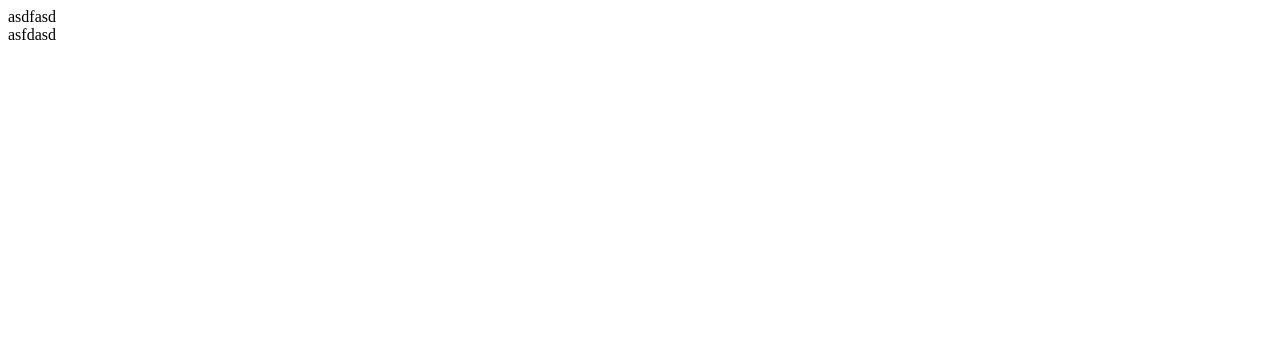
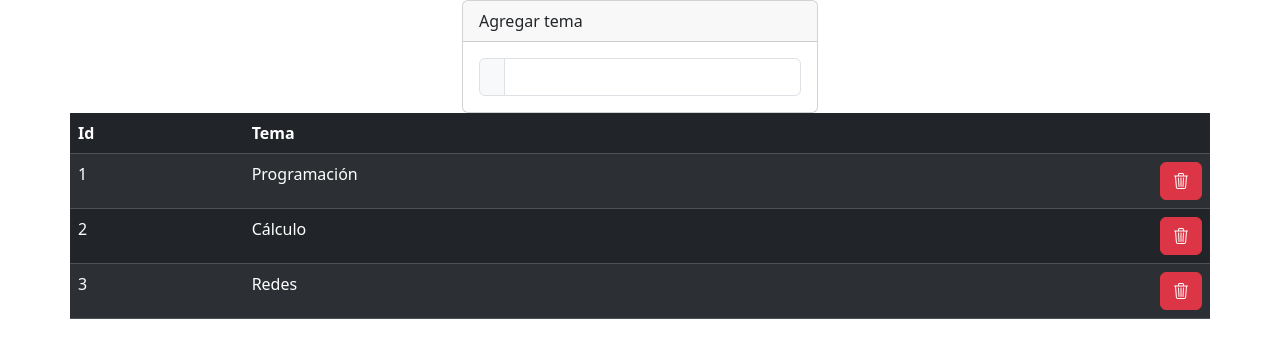
Before and after one commit to mnuel-bautista/ForoAngularPWA, an Angular app: page / in a window 1280 px wide. Shown: the top 358 px of the page. Built offline with nearby package versions, Linux system fonts and the light colour scheme.

Commit message:
Nuevos cambios

```diff
--- a/angular.json
+++ b/angular.json
@@ -23,9 +23,16 @@
               "src/assets"
             ],
             "styles": [
-              "src/styles.css"
+              "src/styles.css",
+              "node_modules/bootstrap/dist/css/bootstrap.css",
+              "node_modules/bootstrap-icons/font/bootstrap-icons.css"
             ],
-            "scripts": []
+            "scripts": [
+
+              "node_modules/popper.js/dist/popper.js",
+              "node_modules/jquery/dist/jquery.js",
+              "node_modules/bootstrap/dist/js/bootstrap.js"
+            ]
           },
           "configurations": {
             "production": {
@@ -90,14 +97,9 @@
               "src/assets"
             ],
             "styles": [
-              "src/styles.css",
-              "node_modules/boostrap/dist/css/bootstrap.css"
+              "src/styles.css"
             ],
-            "scripts": [
-              "node_modules/popper.js/dist/popper.js",
-              "node_modules/jquery/dist/jquery.js",
-              "node_modules/bootstrap/dist/js/bootstrap.js"
-            ]
+            "scripts": []
           }
         }
       }
--- a/package.json
+++ b/package.json
@@ -18,7 +18,7 @@
     "@angular/platform-browser": "^14.1.0",
     "@angular/platform-browser-dynamic": "^14.1.0",
     "@angular/router": "^14.1.0",
-    "boostrap": "^2.0.0",
+    "bootstrap": "5.2.0",
     "bootstrap-icons": "^1.9.1",
     "icons": "^1.0.0",
     "jquery": "^3.6.0",
--- a/src/app/app.component.html
+++ b/src/app/app.component.html
@@ -1 +1 @@
-<app-login></app-login>
+<app-home></app-home>
--- a/src/app/home/home.component.html
+++ b/src/app/home/home.component.html
@@ -1 +1,49 @@
-<p>home works!</p>
+<div class="container">
+    <div class="row">
+        <div class="col"></div>
+        <div class="col">
+            <div class="card">
+                <div class="card-header">
+                    Agregar tema
+                </div>
+                <div class="card-body">
+                    <div class="input-group">
+                        <div class="input-group-text">
+
+                        </div>
+                        <input type="text" class="form-control">
+                    </div>
+                </div>
+            </div>
+        </div>
+        <div class="col"></div>
+    </div>
+    <div class="row">
+        <table class="table table-dark table-striped table-hover">
+            <thead>
+                <tr>
+                    <th scope="row">Id</th>
+                    <th>Tema</th>
+                    <th></th>
+                </tr>
+            </thead>
+            <tbody>
+                <tr>
+                    <td>1</td>
+                    <td>Programación</td>
+                    <th><button class="btn btn-danger float-end"><i class="bi bi-trash3"></i></button></th>
+                </tr>
+                <tr>
+                    <td>2</td>
+                    <td>Cálculo</td>
+                    <th><button class="btn btn-danger float-end"><i class="bi bi-trash3"></i></button></th>
+                </tr>
+                <tr>
+                    <td>3</td>
+                    <td>Redes</td>
+                    <th><button class="btn btn-danger float-end"><i class="bi bi-trash3"></i></button></th>
+                </tr>
+            </tbody>
+        </table>
+    </div>
+</div>
--- a/src/app/login/login.component.html
+++ b/src/app/login/login.component.html
@@ -2,15 +2,26 @@
     <div class="row">
         <div class="col"></div>
         <div class="col">
-            <div class="card">
+            <div class="card" style="width: 18rem;">
                 <div class="card-header">
-                    asdfasd
+                    Inicio de Sesion
                 </div>
-                <div class="body">
-asfdasd
+                <div class="card-body">
+                    <div class="input-group mb-3">
+                        <div class="input-group-text">
+                            <i class="bi bi-person-circle"></i>
+                        </div>
+                        <input type="text" class="form-control" placeholder="Nombre de usuario">
+                    </div>
+                    <div class="input-group">
+                        <div class="input-group-text">
+                            <i class="bi bi-key-fill"></i>
+                        </div>
+                        <input type="password" class="form-control" placeholder="Contraseña">
+                    </div>
                 </div>
-                <div class="footer">
-
+                <div class="card-footer">
+                    <button class="btn btn-primary">Entrar</button>
                 </div>
             </div>
         </div>
```
Also changed, not shown: 1 other file (tests, documents, lock files or other folders).
